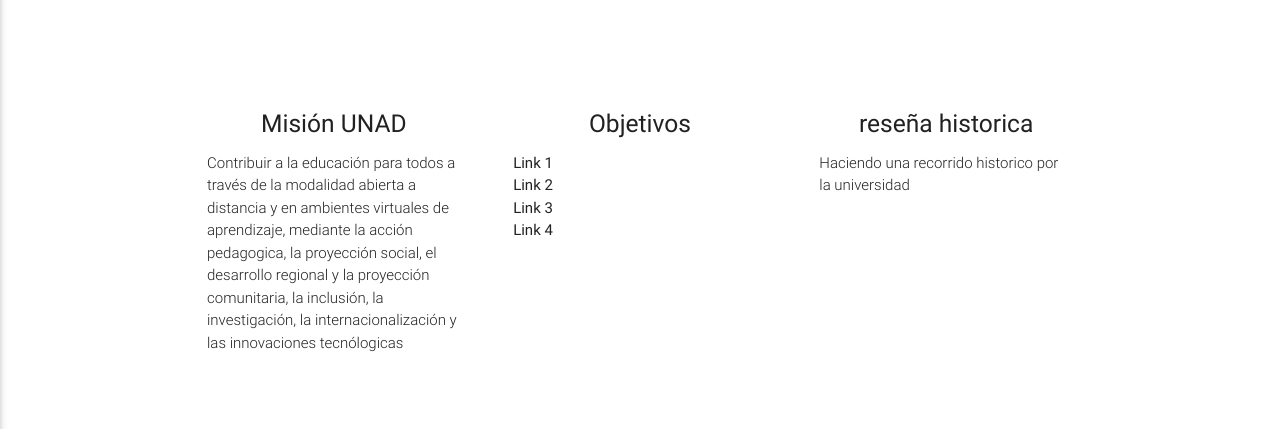
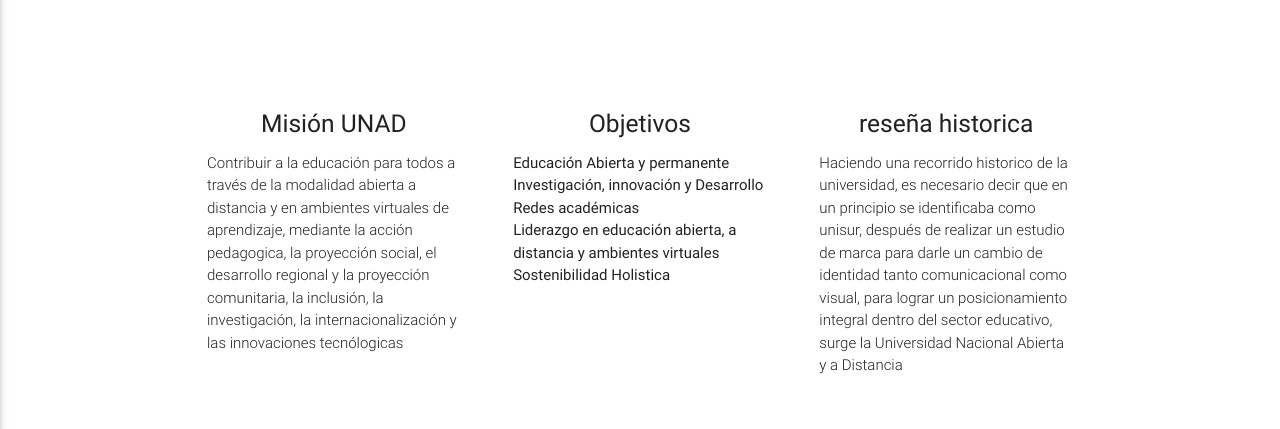
Before and after one commit to jowar8/jowar8.github.io, a plain HTML site: page index.html in a window 1280 px wide. Shown: the part 371-800 px from the top of the page. Drawn offline with nearby package versions, Linux system fonts and the light colour scheme.

Commit message:
prueba 12

```diff
--- a/index.html
+++ b/index.html
@@ -63,10 +63,11 @@
 
             <p class="light">
               <ul>
-            <li>Link 1</li>
-            <li>Link 2</li>
-            <li>Link 3</li>
-            <li>Link 4</li>
+            <li>Educación Abierta y permanente</li>
+            <li>Investigación, innovación y Desarrollo</li>
+            <li>Redes académicas</li>
+            <li>Liderazgo en educación abierta, a distancia y ambientes virtuales</li>
+            <li>Sostenibilidad Holistica</li>
           </ul>
 
 
@@ -81,7 +82,7 @@
             -->
             <h5 class="center">reseña historica</h5>
 
-            <p class="light">Haciendo una recorrido historico por la universidad</p>
+            <p class="light">Haciendo una recorrido historico de la universidad, es necesario decir que en un principio se identificaba como unisur, después de realizar un estudio de marca para darle un cambio de identidad tanto comunicacional como visual, para lograr un posicionamiento integral dentro del sector educativo, surge la Universidad Nacional Abierta y a Distancia</p>
           </div>
         </div>
       </div>
```
